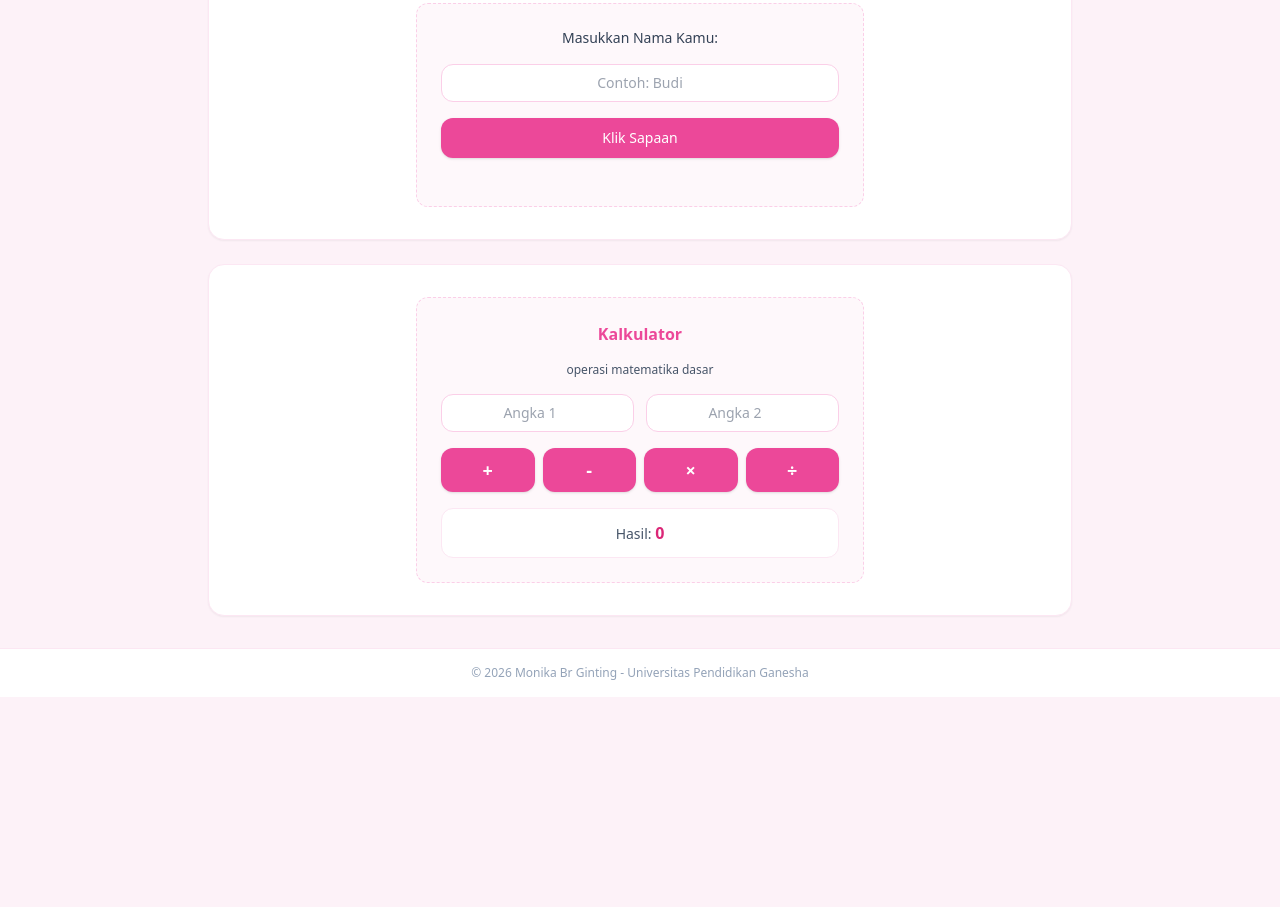
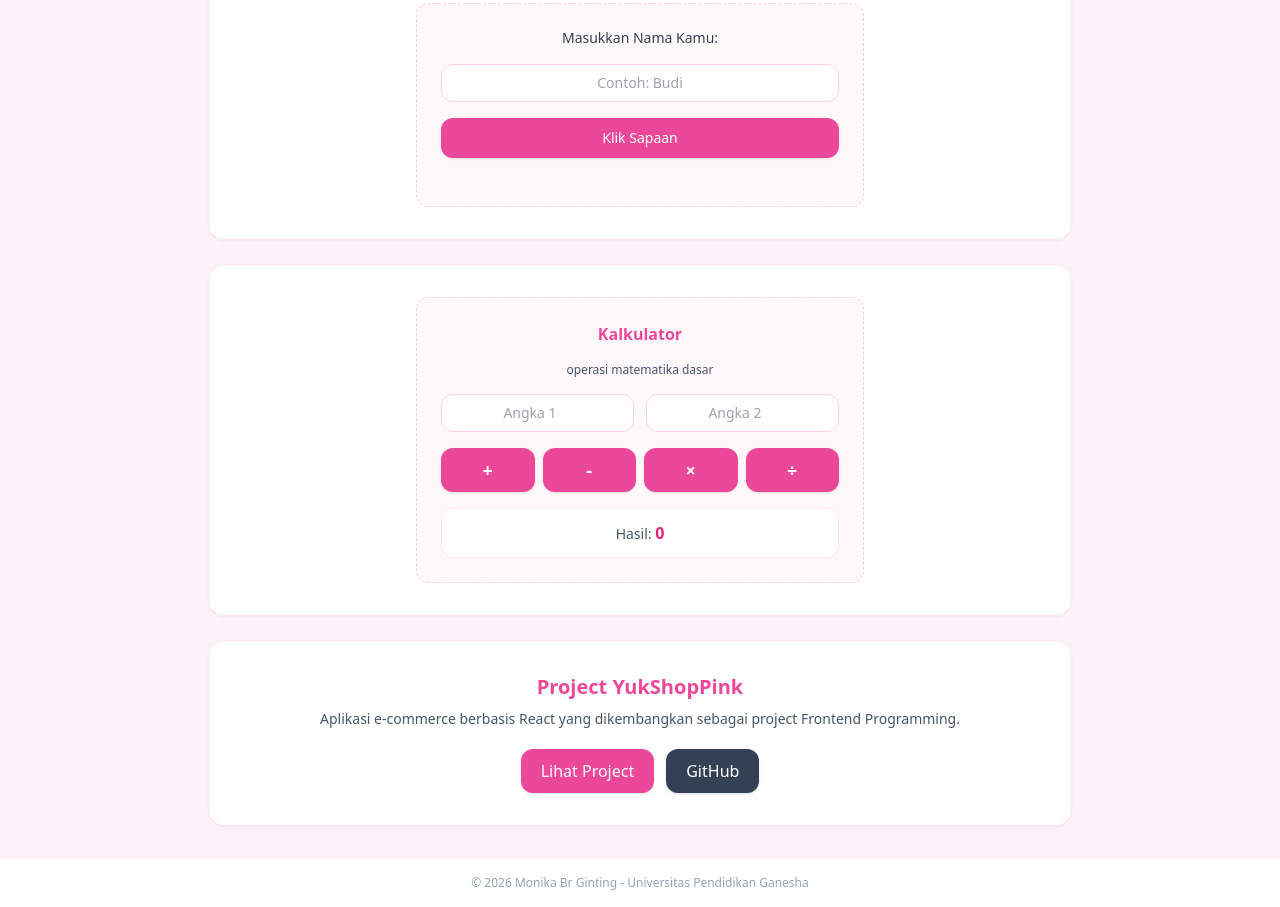
Before and after one commit to Monika-dot782/web-portofolio, a plain HTML site: page jquery.html in a window 1280 px wide. Shown: the part 235-1142 px from the top of the page. Before the commit the page ends 932 px from the top, so only its background shows below. Drawn offline with nearby package versions, Linux system fonts and the light colour scheme.

Commit message:
Update portfolio project

```diff
--- a/jquery.html
+++ b/jquery.html
@@ -62,6 +62,30 @@
                 </div>
             </div>
         </div>
+        <div class="bg-white rounded-2xl shadow-sm border border-pink-100 p-6 md:p-8 text-center">
+    <h3 class="text-xl font-bold text-pink-500">Project YukShopPink</h3>
+    <p class="text-slate-600 text-sm mt-2">
+        Aplikasi e-commerce berbasis React yang dikembangkan sebagai project Frontend Programming.
+    </p>
+
+    <div class="flex flex-col sm:flex-row justify-center gap-3 mt-5">
+        <a
+            href="https://monika-dot782.github.io/YukShopPink/"
+            target="_blank"
+            class="px-5 py-2.5 bg-pink-500 hover:bg-pink-600 text-white rounded-xl shadow transition"
+        >
+            Lihat Project
+        </a>
+
+        <a
+            href="https://github.com/Monika-dot782/YukShopPink"
+            target="_blank"
+            class="px-5 py-2.5 bg-slate-700 hover:bg-slate-800 text-white rounded-xl shadow transition"
+        >
+            GitHub
+        </a>
+    </div>
+</div>
 
     </main>
 
```
Also changed, not shown: pendidikan.html (+1 -1 lines).
